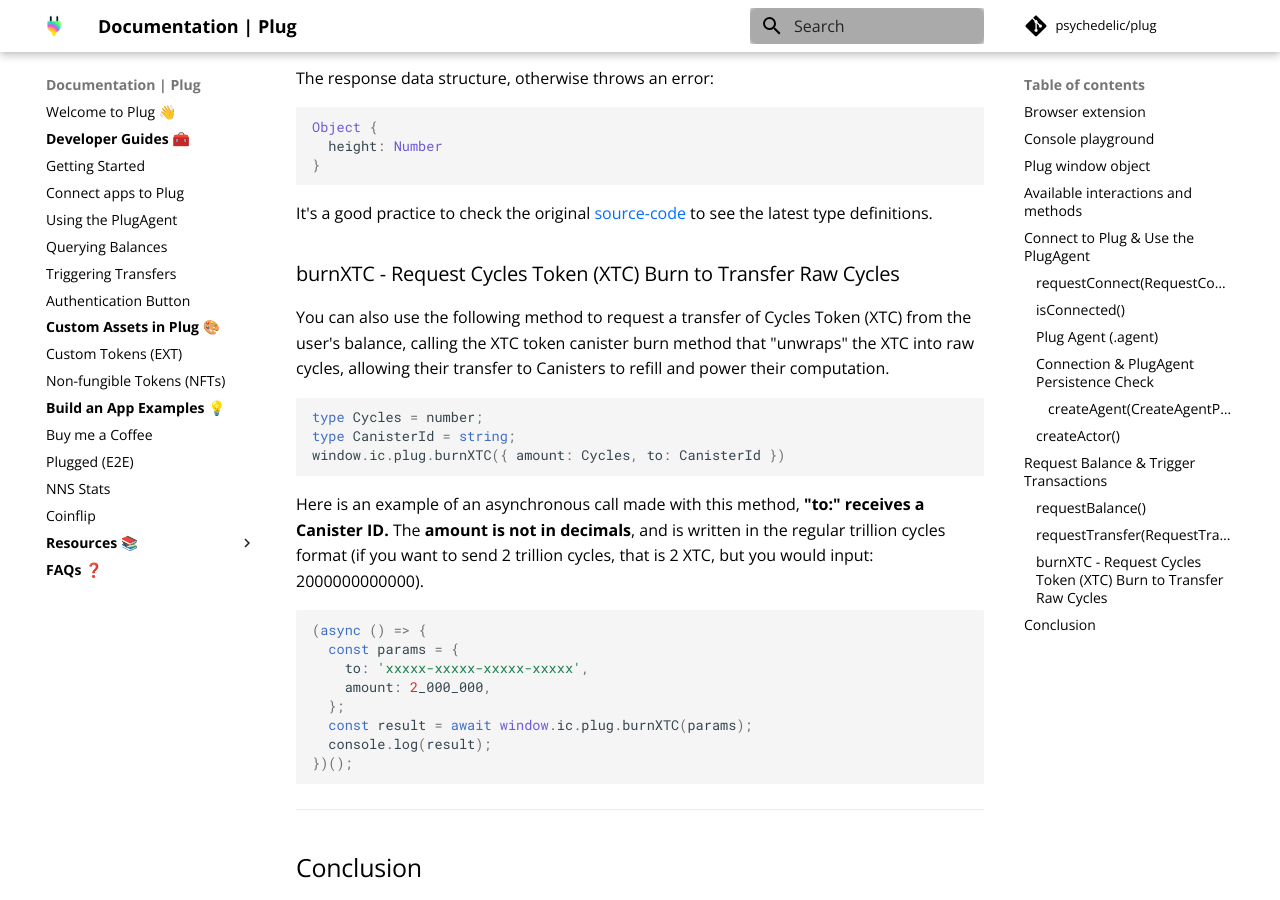
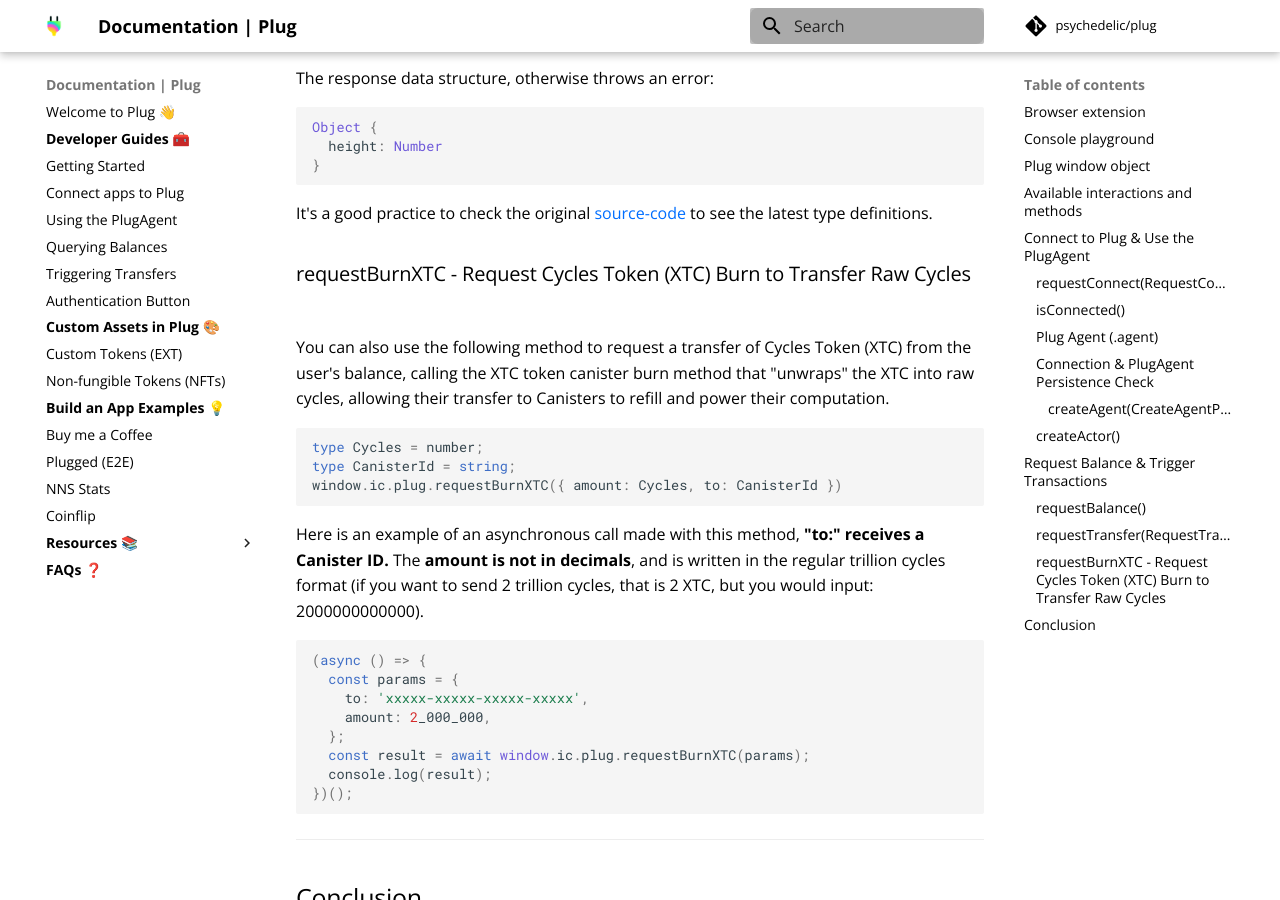
Before and after one commit to Psychedelic/plug-docs, an MkDocs documentation site: the page built from docs/getting-started/connect-to-plug.md, in a window 1280 px wide and 900 px high, scrolled down 9589 px. Built offline with MkDocs 1.6.1 and Material for MkDocs 9.7.7, drawn with Linux system fonts in a browser that asks for light colours; comment, search, counter and statistics services are not loaded.

Commit message:
Update connect-to-plug.md

````diff
--- a/docs/getting-started/connect-to-plug.md
+++ b/docs/getting-started/connect-to-plug.md
@@ -401,14 +401,14 @@
 
 It's a good practice to check the original [source-code](https://github.com/Psychedelic/plug-controller/blob/main/src/utils/dfx/rosetta.ts#L49) to see the latest type definitions.
 
-### burnXTC - Request Cycles Token (XTC) Burn to Transfer Raw Cycles
+### requestBurnXTC - Request Cycles Token (XTC) Burn to Transfer Raw Cycles
 
 You can also use the following method to request a transfer of Cycles Token (XTC) from the user's balance, calling the XTC token canister burn method that "unwraps" the XTC into raw cycles, allowing their transfer to Canisters to refill and power their computation.
 
 ```
 type Cycles = number;
 type CanisterId = string;
-window.ic.plug.burnXTC({ amount: Cycles, to: CanisterId })
+window.ic.plug.requestBurnXTC({ amount: Cycles, to: CanisterId })
 ```
 
 Here is an example of an asynchronous call made with this method, **"to:" receives a Canister ID.** The **amount is not in decimals**, and is written in the regular trillion cycles format (if you want to send 2 trillion cycles, that is 2 XTC, but you would input: 2000000000000).
@@ -419,7 +419,7 @@
     to: 'xxxxx-xxxxx-xxxxx-xxxxx',
     amount: 2_000_000,
   };
-  const result = await window.ic.plug.burnXTC(params);
+  const result = await window.ic.plug.requestBurnXTC(params);
   console.log(result);
 })();
 ```
````
